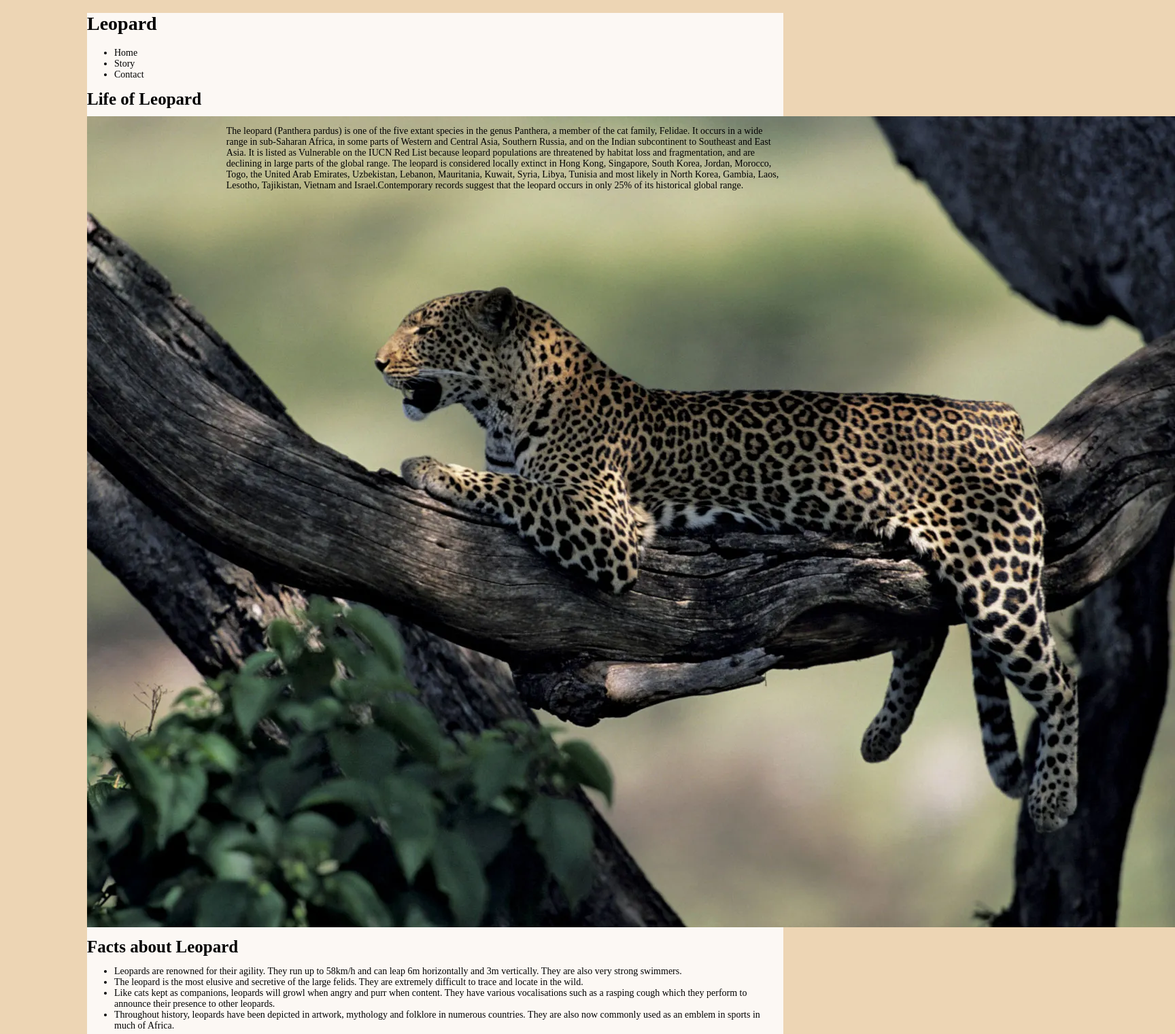
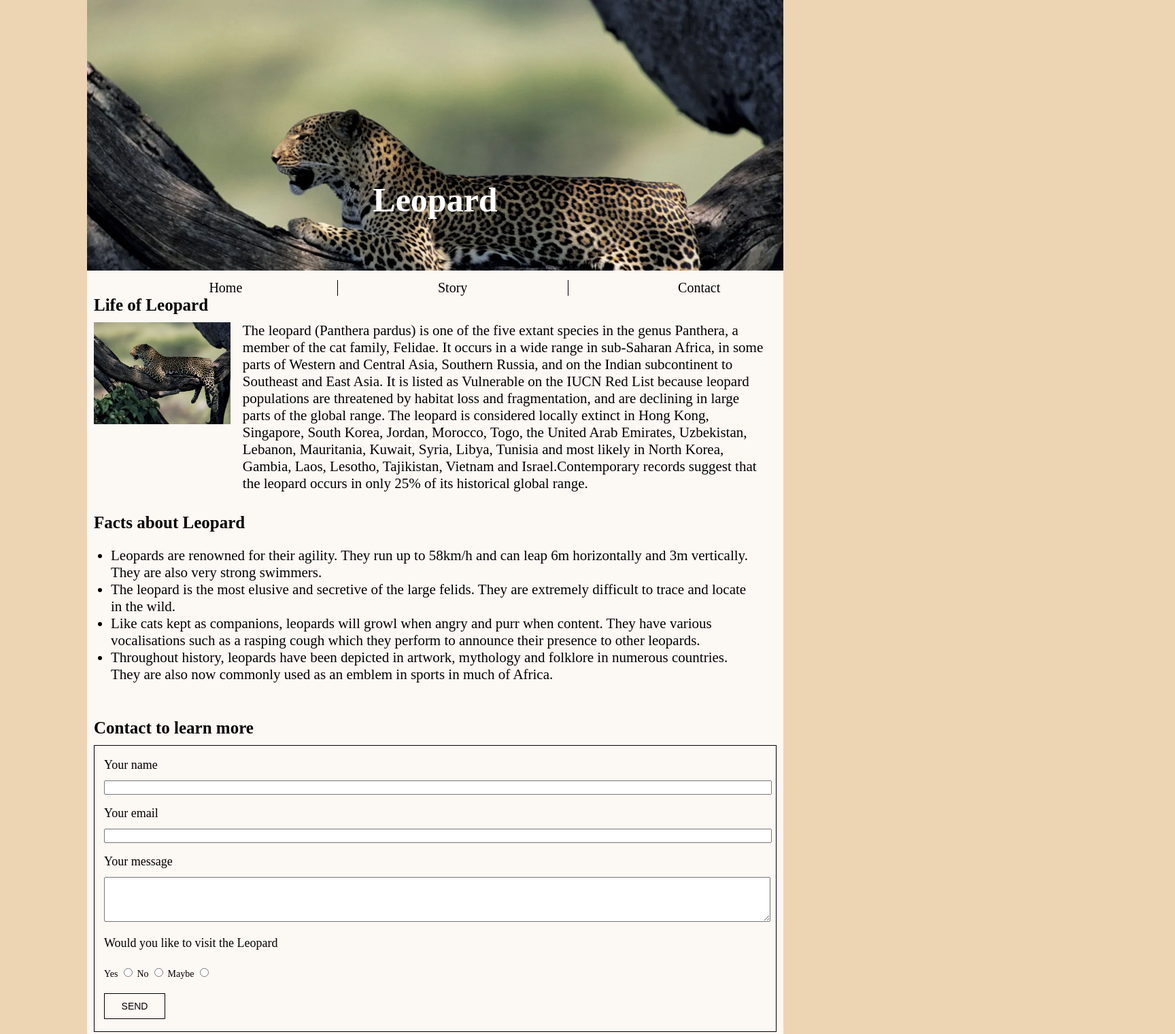
Before and after one commit to Manpinderjeet/mid-term-project, a plain HTML site: page index.html in a window 1280 px wide. Shown: the top 1521 px of the page at 68% size, 1728 px wide, since content can reach past the window. Drawn offline with Linux system fonts and the light colour scheme.

Commit message:
Update css.css

```diff
--- a/css.css
+++ b/css.css
@@ -1,70 +1,35 @@
-/* Banner */
-#img {
-    background: url(img/Leopard-tree-Kenya-Masai-Mara-National-Reserve.webp);
-    background-size: cover;
+
+/* top links */
+div#manpinder-link-list ul {
+    list-style: none;
+    width: 100%;
+}
+.home-link{
+    width:32%;
+    float:left;
+    text-align: center;
+    font-size: 20px;
+}
+.story-link{
+    width:33%;
+    float:left;
+    text-align: center;
+    font-size: 20px;
+    border-left: 1px solid black;
+    border-right: 1px solid black;
+}
+.contact-link{
+    width:32%;
+    float:right;
+    text-align: center;
+    font-size: 20px;
 }
 
-/* banner text */
-#img h1 {
-    text-align: center;
-    padding: 265px 0px 75px;
-    margin: 0px;
-    color: white;
-    font-size: 50px;
-}
-/*site body layout*/
-body {
-    padding: 0px;
-    margin: 0px;
-    font-size: 14px;
-    background: #edd5b4;
-}
-
-div#content {
-    padding: 10px;
-}
-.facts{
-    padding: 10px;
-}
-#form-contact {
-    padding: 10px;
-}
-main {
-    background: #fcf8f4;
-    max-width: 80%;
-    margin: auto;
-}
-
-/* menu list  */
-div#nav ul {
-    list-style: none;
-    display: inline-flex;
-    justify-content: space-evenly;
-    padding: 0px;
-    margin: 0px;
-    width: 100%;
-}
-
-div#nav ul li {
-    width: 100%;
-    text-align: center;
-    font-size: 20px;
-    padding: 10px;
-    text-transform: uppercase;
-}
-
-div#nav ul li:nth-child(2) {
-    border: 1px solid black;
-    border-top: 0px;
-    border-bottom: 0px;
-}
-
-/* layout */
+/* layout  for the website*/
 .flex {
     display: flex;
 }
-
-div#content img {
+div#content-for-leopard img {
     width: 100%;
 }
 
@@ -81,14 +46,14 @@ h2 {
     margin: 11px 0px;
 }
 
-div#content p {
+div#content-for-leopard p {
     padding: 0px 18px;
     margin: 0px;
     font-size: 21px;
 }
 
-/* facts area */
-.facts ul {
+/* facts section about leopard */
+.facts-of-Leopard ul {
     padding-top: 1px;
     font-size: 21px;
     padding-left: 25px;
@@ -100,12 +65,12 @@ form {
     padding: 18px 14px;
     border-color: black;
 }
-.full-width {
+.full-width-input {
     width: 100%;
     margin-top: 12px;
     margin-bottom: 17px;
 }
-.formtext {
+.formtext-info {
     font-size: 18px;
     margin-top: 0px;
     margin-bottom: 7px;
@@ -122,8 +87,44 @@ form {
     background: transparent;
 }
 
-/* footer */
+/* footer for the website*/
 footer {
     padding: 10px;
     text-align: right;
 }
+/* top-Banner */
+#img-of-Leopard {
+    background: url(img/Leopard-tree-Kenya-Masai-Mara-National-Reserve.webp);
+    background-size: cover;
+}
+
+/* banner text */
+#img-of-Leopard h1 {
+    text-align: center;
+    padding: 265px 0px 75px;
+    margin: 0px;
+    color: white;
+    font-size: 50px;
+}
+/*site body layout*/
+body {
+    padding: 0px;
+    margin: 0px;
+    font-size: 14px;
+    background: #edd5b4;
+}
+
+div#content-for-leopard {
+    padding: 10px;
+}
+.facts-of-Leopard{
+    padding: 10px;
+}
+#form-contact {
+    padding: 10px;
+}
+main {
+    background: #fcf8f4;
+    max-width: 80%;
+    margin: auto;
+}
```
